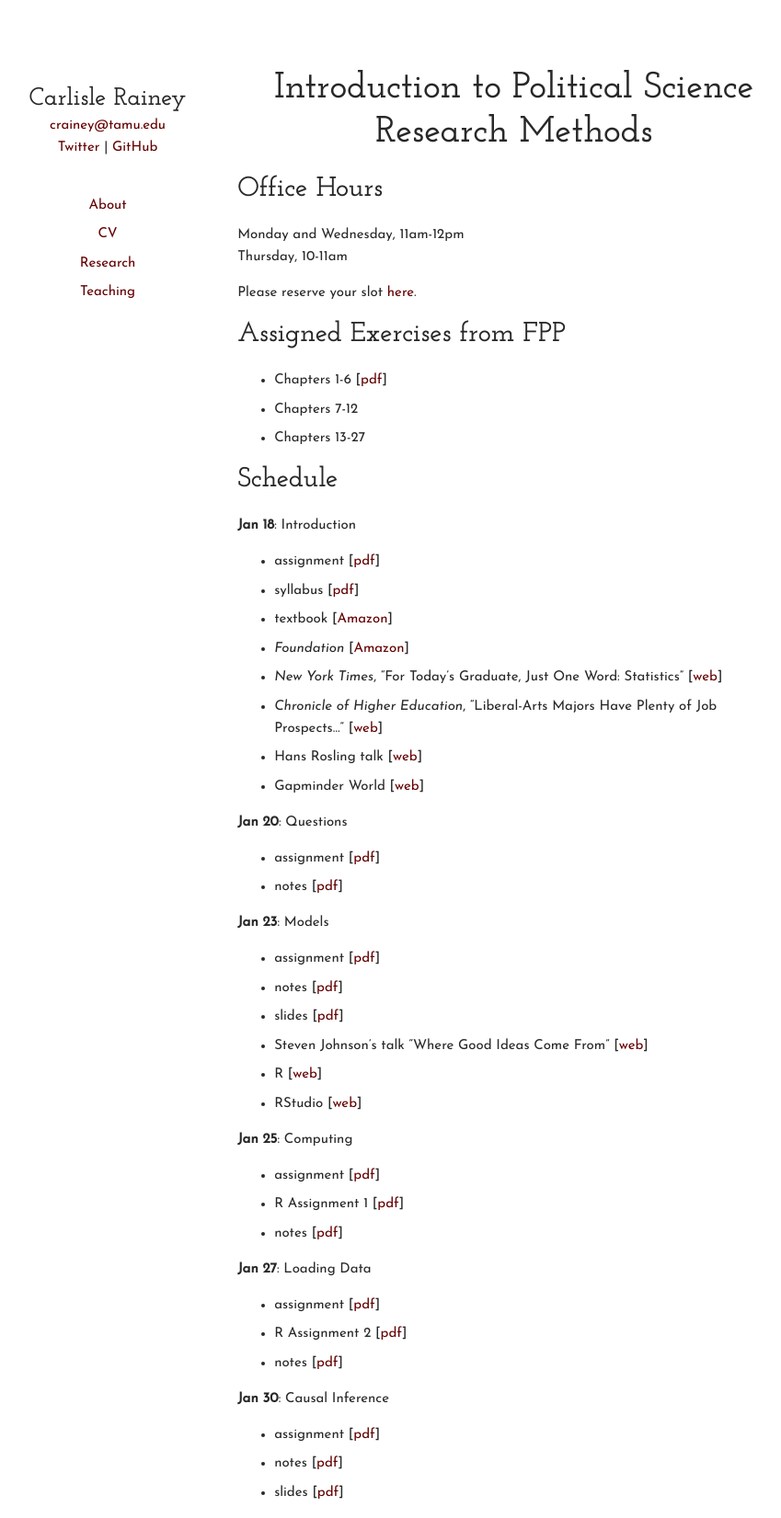
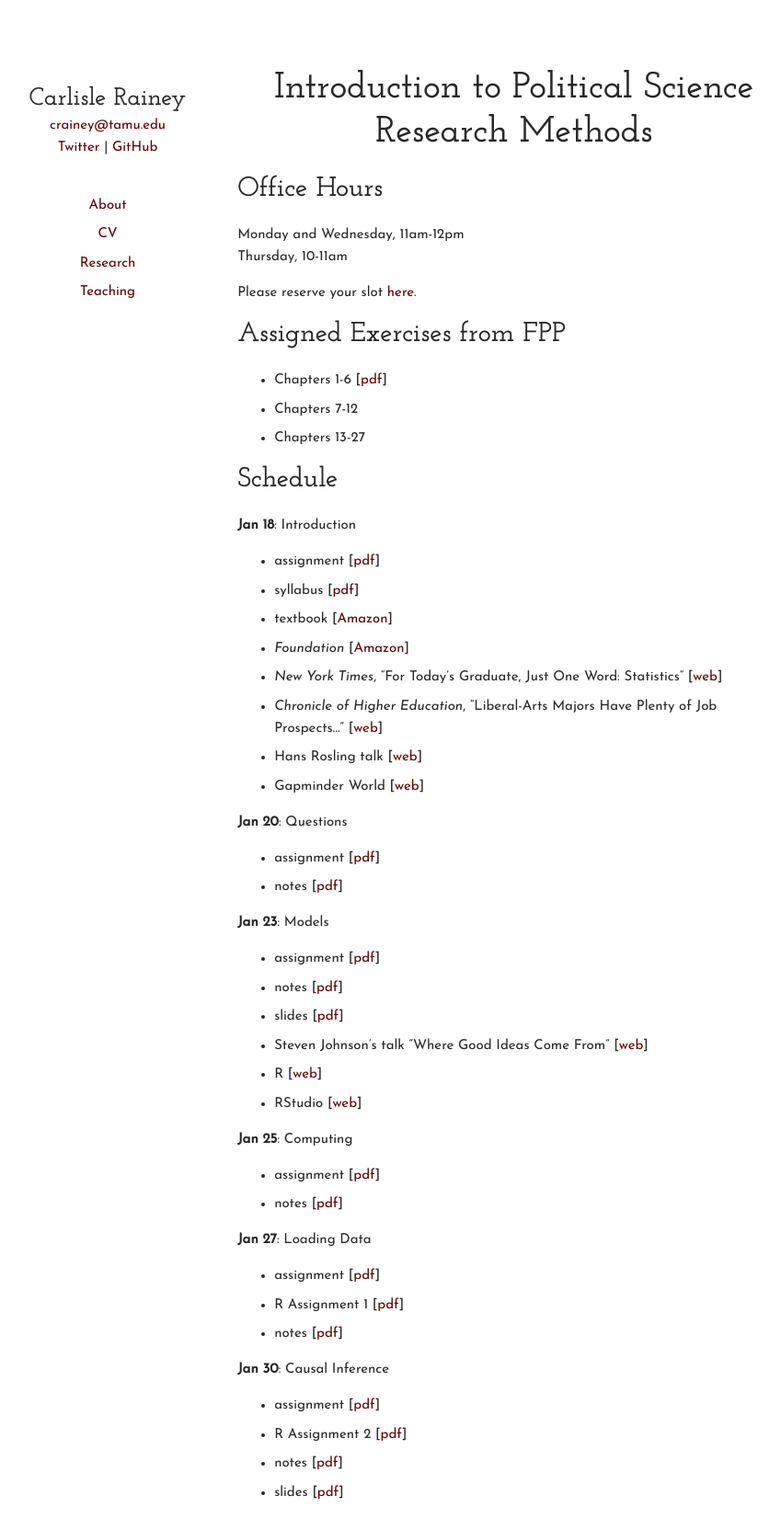
Before and after one commit to carlislerainey/carlislerainey.github.io, a Jekyll site: the page built from teaching/pols-209/index.md, in a window 1280 px wide. Shown: the whole page at 92% size, without its empty margins (204-1053 px from the left). Built offline with Jekyll 4.4.1, drawn with Linux system fonts in a browser that asks for light colours.

Commit message:
update pols 209

```diff
--- a/teaching/pols-209/index.md
+++ b/teaching/pols-209/index.md
@@ -43,15 +43,15 @@ Please reserve your slot [here](http://www.calendly.com/carlislerainey).
 
 **Jan 25**: Computing
 - assignment [[pdf](files/assign-04-computing.pdf)]
-- R Assignment 1 [[pdf](files/r-01.pdf)]
 - notes [[pdf](files/notes-04-computing.pdf)]
 
 **Jan 27**: Loading Data
 - assignment [[pdf](files/assign-05-loading-data.pdf)]
-- R Assignment 2 [[pdf](files/r-02.pdf)]
+- R Assignment 1 [[pdf](files/r-01.pdf)]
 - notes [[pdf](files/notes-05-loading-data.pdf)]
 
 **Jan 30**: Causal Inference
 - assignment [[pdf](files/assign-06-causal-inf.pdf)]
+- R Assignment 2 [[pdf](files/r-02.pdf)]
 - notes [[pdf](files/notes-06-causal-inf.pdf)]
 - slides [[pdf](files/slides-06-causal-inf.pdf)]
```
Also changed, not shown: 8 other files.
